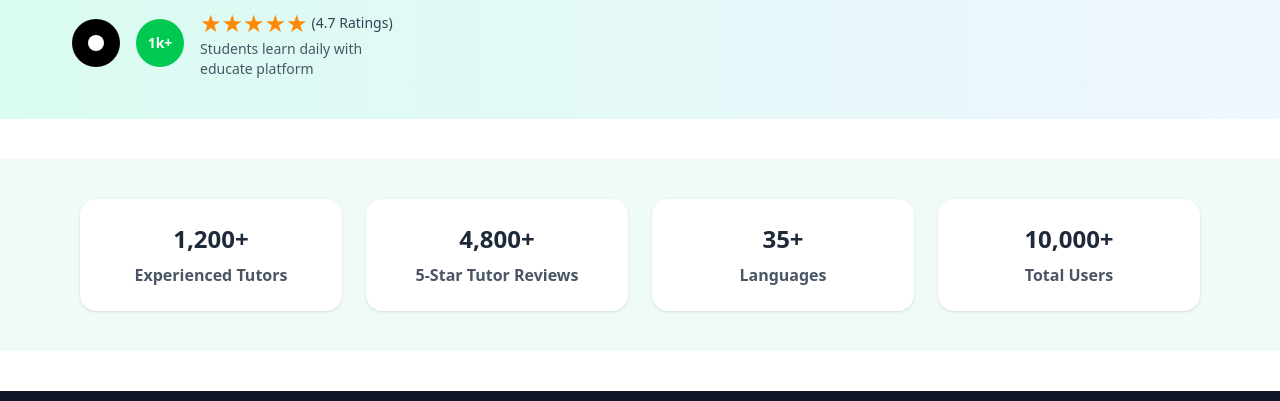
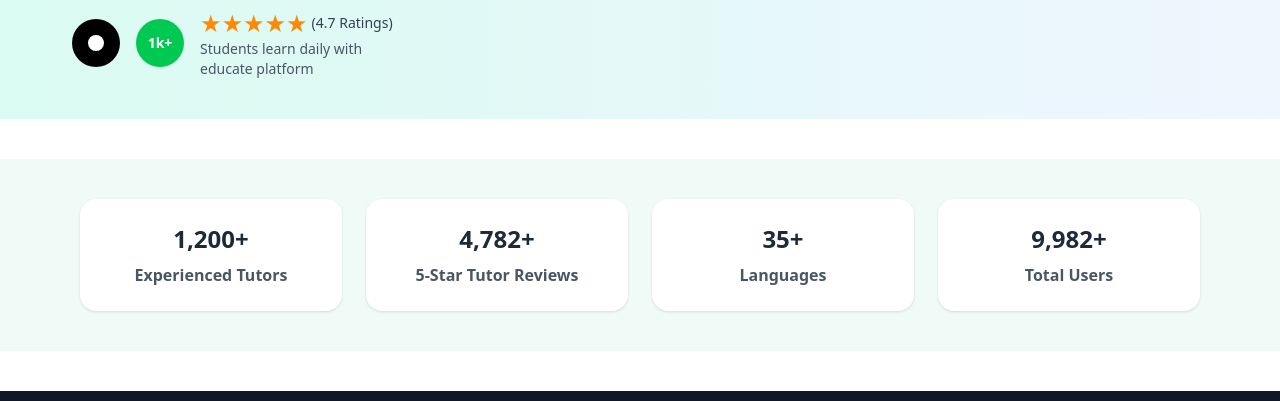
Before and after one commit to mosaraf68500/EduConnect-project, a React (Vite) app: page / in a window 1280 px wide. Shown: the part 930-1331 px from the top of the page. Built offline with nearby package versions, Linux system fonts and the light colour scheme; no server answers.

Commit message:
react countup

```diff
--- a/package.json
+++ b/package.json
@@ -17,6 +17,7 @@
     "lottie-react": "^2.4.1",
     "lucide-react": "^0.513.0",
     "react": "^19.1.0",
+    "react-countup": "^6.5.3",
     "react-dom": "^19.1.0",
     "react-icons": "^5.5.0",
     "react-router": "^7.6.2",
--- a/src/Home/StateSection.jsx
+++ b/src/Home/StateSection.jsx
@@ -1,37 +1,44 @@
 import React from 'react';
+import CountUp from 'react-countup';
 
 const StateSection = () => {
-    return (
-        <div>
-            <section className="py-10 bg-[#F0FBF8]">
+  return (
+    <section className="py-10 bg-[#F0FBF8]">
       <div className="max-w-6xl mx-auto px-4">
         <div className="grid grid-cols-1 sm:grid-cols-2 md:grid-cols-4 gap-6 text-center">
 
-          <div className=" rounded-2xl shadow p-6 bg-white text-gray-800">
-            <h3 className="text-2xl font-bold">1,200+</h3>
+          <div className="rounded-2xl shadow p-6 bg-white text-gray-800">
+            <h3 className="text-2xl font-bold">
+              <CountUp end={1200} duration={5} separator="," />+
+            </h3>
             <p className="mt-2 text-gray-600 font-semibold">Experienced Tutors</p>
           </div>
 
-          <div className="bg-white  rounded-2xl shadow p-6">
-            <h3 className="text-2xl font-bold text-gray-800">4,800+</h3>
+          <div className="rounded-2xl shadow p-6 bg-white text-gray-800">
+            <h3 className="text-2xl font-bold">
+              <CountUp end={4800} duration={8} separator="," />+
+            </h3>
             <p className="mt-2 text-gray-600 font-semibold">5-Star Tutor Reviews</p>
           </div>
 
-          <div className="bg-white  rounded-2xl shadow p-6">
-            <h3 className="text-2xl font-bold text-gray-800">35+</h3>
+          <div className="rounded-2xl shadow p-6 bg-white text-gray-800">
+            <h3 className="text-2xl font-bold">
+              <CountUp end={35} duration={3} />+
+            </h3>
             <p className="mt-2 text-gray-600 font-semibold">Languages</p>
           </div>
 
-          <div className="bg-white  rounded-2xl shadow p-6">
-            <h3 className="text-2xl font-bold text-gray-800">10,000+</h3>
+          <div className="rounded-2xl shadow p-6 bg-white text-gray-800">
+            <h3 className="text-2xl font-bold">
+              <CountUp end={10000} duration={8} separator="," />+
+            </h3>
             <p className="mt-2 text-gray-600 font-semibold">Total Users</p>
           </div>
 
         </div>
       </div>
     </section>
-        </div>
-    );
+  );
 };
 
 export default StateSection;
```
Also changed, not shown: 1 other file (tests, documents, lock files or other folders).
